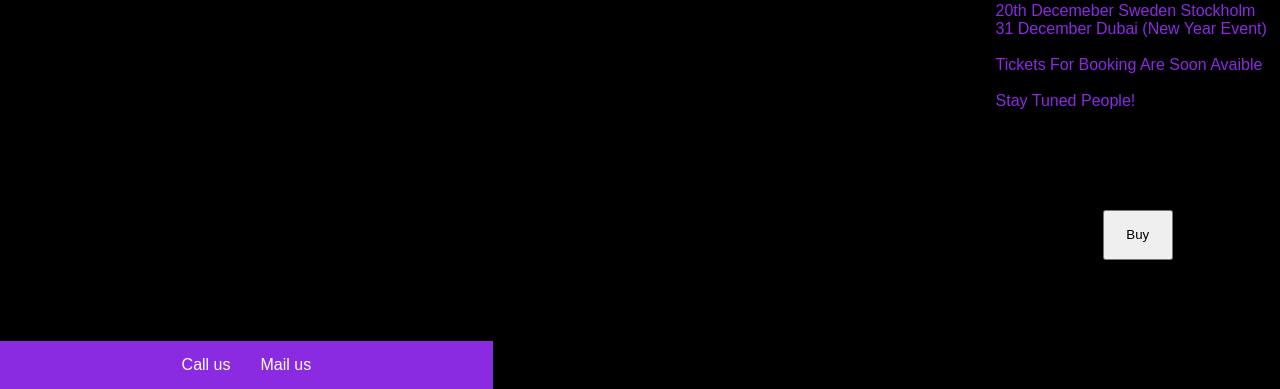
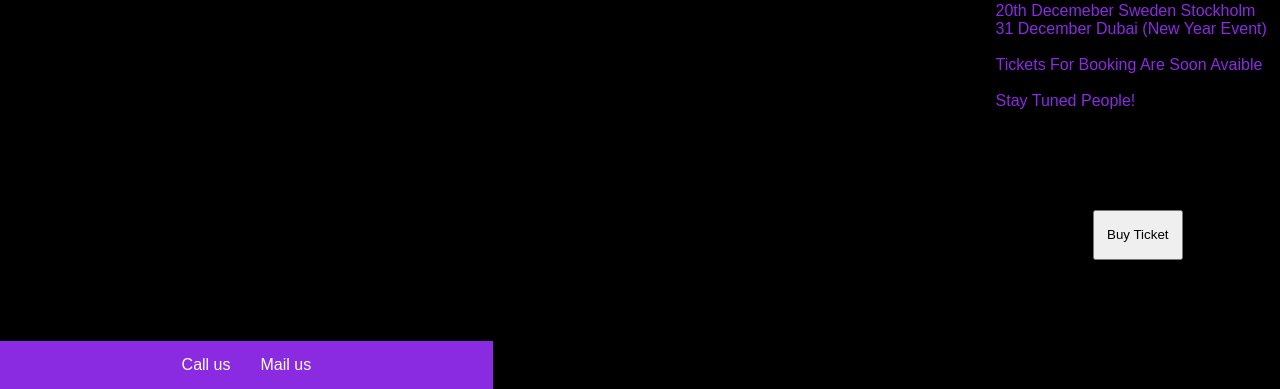
Before and after one commit to JovanVuticovski/Jovan_Inl-mning_Uppgift2, a plain HTML site: page index.html in a window 1280 px wide. Shown: the part 411-800 px from the top of the page. Drawn offline with Linux system fonts and the light colour scheme.

Commit message:
first commit

```diff
--- a/Css/Style.css
+++ b/Css/Style.css
@@ -94,7 +94,7 @@ max-height: 100%;
     text-align: center;
     margin-top: 100px;
     height: 50px;
-    width: 70px;
+    width: 90px;
 }
 
 
--- a/index.html
+++ b/index.html
@@ -57,7 +57,7 @@
                     Stay Tuned People!
 
                    </p>
-                   <button class="btn"> Buy </button>
+                   <button class="btn"> Buy Ticket </button>
 
 
                 </div>
```
